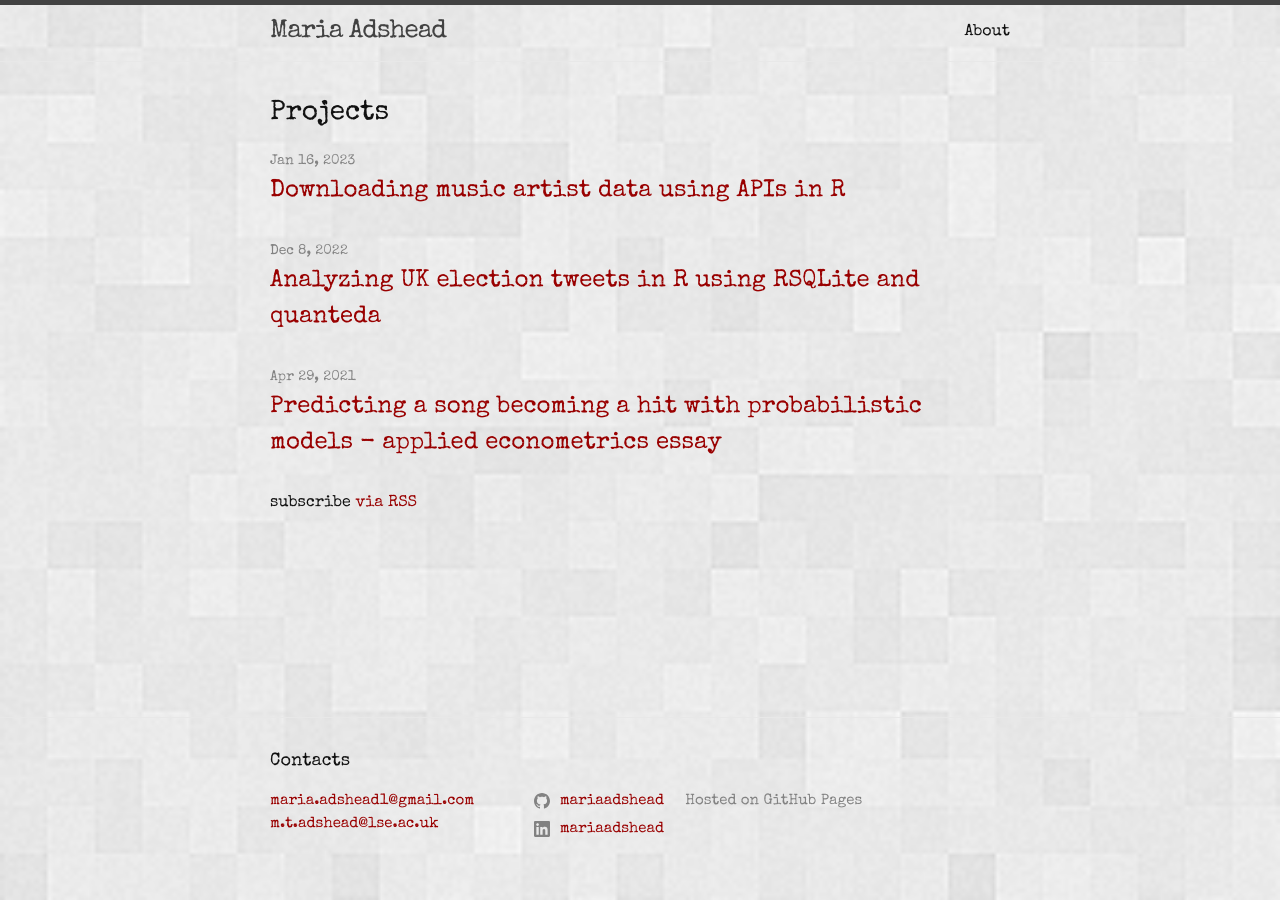
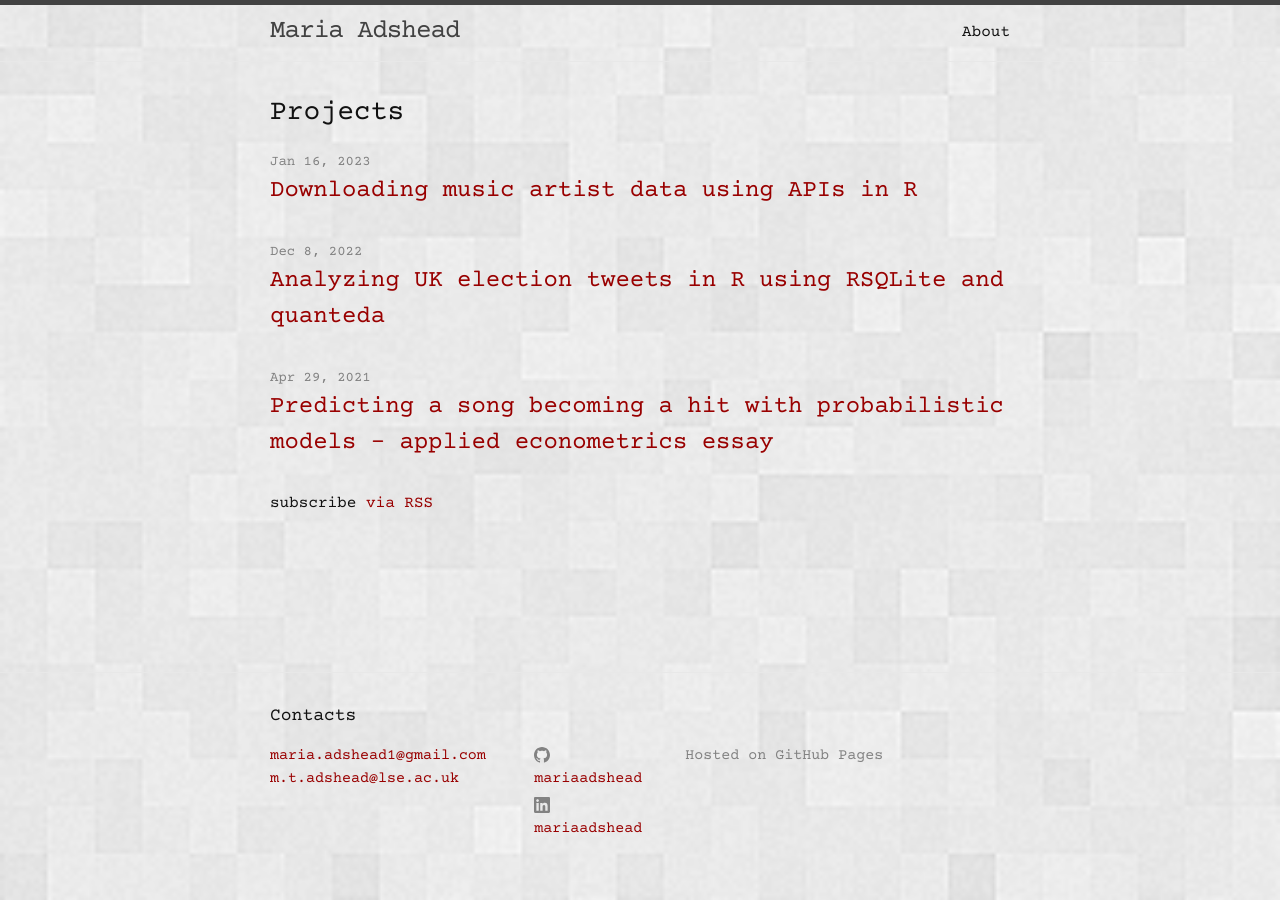
Before and after one commit to mariaadshead/mariaadshead.github.io, a Jekyll site: the page built from docs/index.markdown, in a window 1280 px wide. Built offline with Jekyll 4.4.1, drawn with Linux system fonts in a browser that asks for light colours.

Commit message:
Update minima.scss

```diff
--- a/docs/_sass/minima.scss
+++ b/docs/_sass/minima.scss
@@ -2,8 +2,7 @@
 
 // Define defaults for each variable.
 
-$base-header-font-family: 'Permanent Marker', !default;
-$base-font-family: 'Special Elite', !default;
+$base-font-family: 'Courier Prime', !default;
 $base-font-size:   16px !default;
 $base-font-weight: 400 !default;
 $small-font-size:  $base-font-size * 0.875 !default;
```
